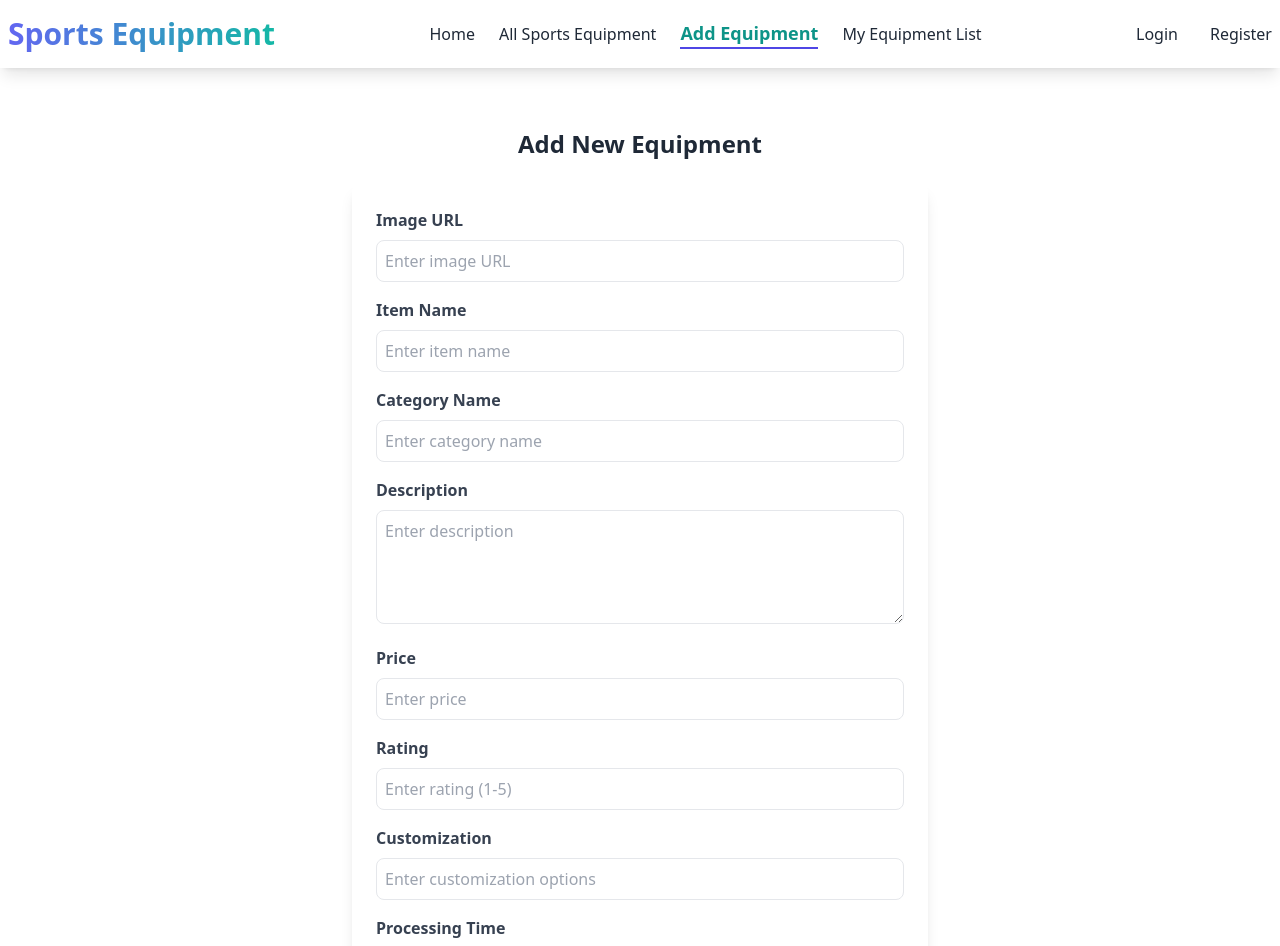
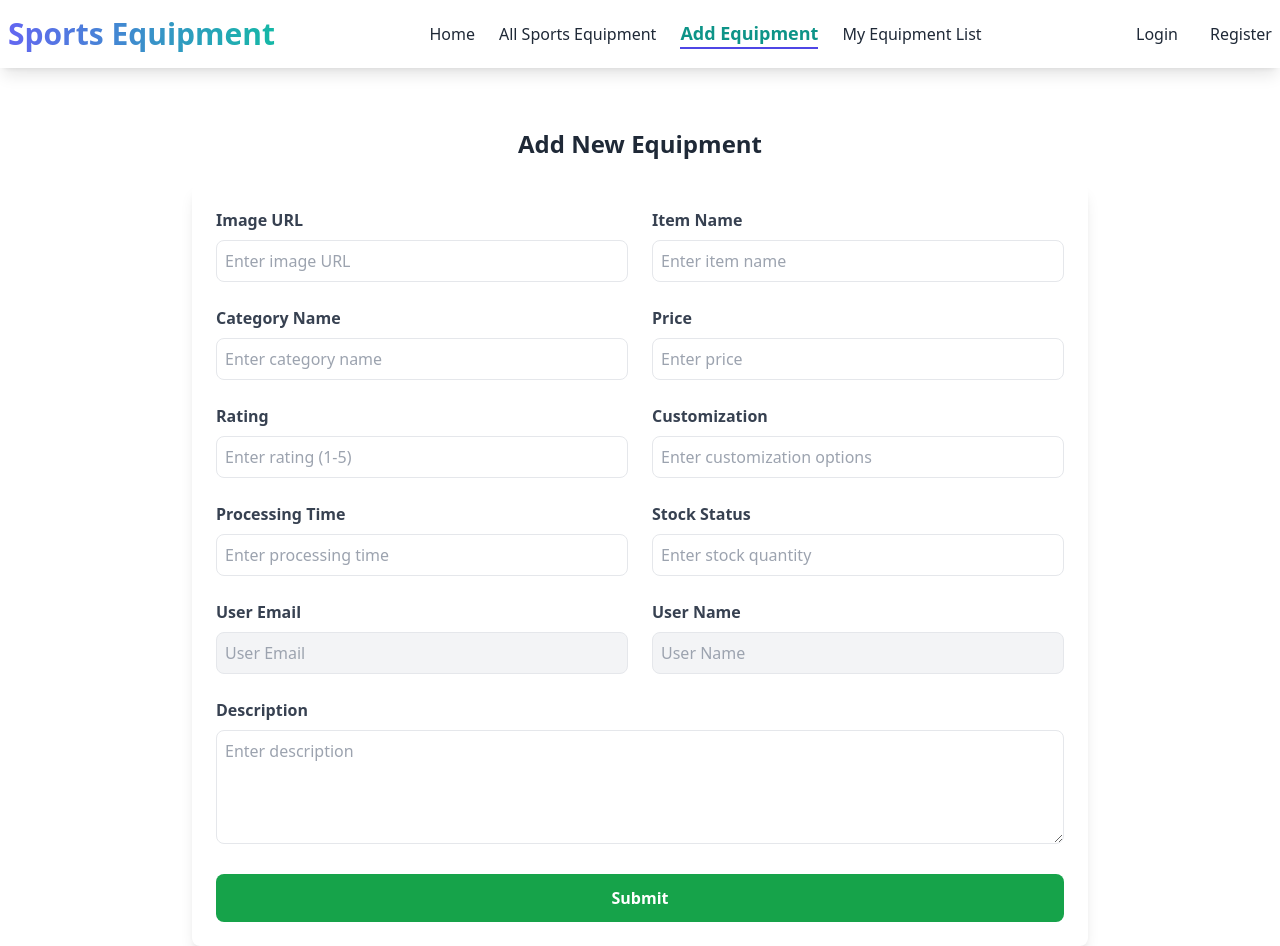
Before and after one commit to masud2005/A10-sports-equipment-store-client, a React (Vite) app: page /add-equipment in a window 1280 px wide. Shown: the top 946 px of the page. Built offline with nearby package versions, Linux system fonts and the light colour scheme; no server answers.

Commit message:
Sports Equipment Store in the MongoDB

```diff
--- a/src/components/Navbar.jsx
+++ b/src/components/Navbar.jsx
@@ -46,7 +46,7 @@ import Swal from 'sweetalert2';
 
 const Navbar = () => {
     const { user, userLogOut } = useContext(AuthContext);
-    console.log(user);
+    // console.log(user);
     const [menuOpen, setMenuOpen] = useState(false);
 
     const handleLogOut = () => {
--- a/src/pages/AddEquipment.jsx
+++ b/src/pages/AddEquipment.jsx
@@ -1,143 +1,93 @@
 import React from 'react';
 
 const AddEquipment = () => {
+
+    const handleAddNewEquipment = (e) => {
+        e.preventDefault();
+        const form = e.target;
+        const image = form.image.value;
+        const itemName = form.itemName.value;
+        const categoryName = form.categoryName.value;
+        const price = form.price.value;
+        const rating = form.rating.value;
+        const customization = form.customization.value;
+        const processingTime = form.processingTime.value;
+        const stockStatus = form.stockStatus.value;
+        const userEmail = form.userEmail.value;
+        const userName = form.userName.value;
+        const description = form.description.value;
+
+        const newEquipment = { image, itemName, categoryName, price, rating, customization, processingTime, stockStatus, userEmail, userName, description };
+
+        fetch('http://localhost:5000/equipments', {
+            method: 'POST',
+            headers: {
+                'Content-Type': 'application/json'
+            },
+            body: JSON.stringify(newEquipment)
+        })
+            .then(res => res.json())
+            .then(data => {
+                console.log(data);
+            })
+    }
+
     return (
         <div className="container mx-auto my-10 p-5">
             <h2 className="text-2xl font-bold text-center mb-6">Add New Equipment</h2>
-            <form className="bg-white shadow-lg p-6 rounded-lg max-w-xl mx-auto">
-                {/* Image */}
-                <div className="mb-4">
-                    <label className="block text-gray-700 font-bold mb-2" htmlFor="image">
-                        Image URL
-                    </label>
-                    <input
-                        type="text"
-                        id="image"
-                        name="image"
-                        className="w-full p-2 border rounded-lg"
-                        placeholder="Enter image URL"
-                    />
+            <form onSubmit={handleAddNewEquipment} className="bg-white shadow-lg p-6 rounded-lg max-w-4xl mx-auto">
+                {/* Grid Layout for Fields */}
+                <div className="grid grid-cols-1 md:grid-cols-2 gap-6">
+                    <div>
+                        <label className="block text-gray-700 font-bold mb-2" htmlFor="image">Image URL</label>
+                        <input type="text" id="image" name="image" className="w-full p-2 border rounded-lg" placeholder="Enter image URL" />
+                    </div>
+                    <div>
+                        <label className="block text-gray-700 font-bold mb-2" htmlFor="itemName">Item Name</label>
+                        <input type="text" id="itemName" name="itemName" className="w-full p-2 border rounded-lg" placeholder="Enter item name" />
+                    </div>
+                    <div>
+                        <label className="block text-gray-700 font-bold mb-2" htmlFor="categoryName">Category Name</label>
+                        <input type="text" id="categoryName" name="categoryName" className="w-full p-2 border rounded-lg" placeholder="Enter category name" />
+                    </div>
+                    <div>
+                        <label className="block text-gray-700 font-bold mb-2" htmlFor="price">Price</label>
+                        <input type="number" id="price" name="price" className="w-full p-2 border rounded-lg" placeholder="Enter price" />
+                    </div>
+                    <div>
+                        <label className="block text-gray-700 font-bold mb-2" htmlFor="rating">Rating</label>
+                        <input type="number" id="rating" name="rating" className="w-full p-2 border rounded-lg" placeholder="Enter rating (1-5)" />
+                    </div>
+                    <div>
+                        <label className="block text-gray-700 font-bold mb-2" htmlFor="customization">Customization</label>
+                        <input type="text" id="customization" name="customization" className="w-full p-2 border rounded-lg" placeholder="Enter customization options" />
+                    </div>
+                    <div>
+                        <label className="block text-gray-700 font-bold mb-2" htmlFor="processingTime">Processing Time</label>
+                        <input type="text" id="processingTime" name="processingTime" className="w-full p-2 border rounded-lg" placeholder="Enter processing time" />
+                    </div>
+                    <div>
+                        <label className="block text-gray-700 font-bold mb-2" htmlFor="stockStatus">Stock Status</label>
+                        <input type="number" id="stockStatus" name="stockStatus" className="w-full p-2 border rounded-lg" placeholder="Enter stock quantity" />
+                    </div>
+                    <div>
+                        <label className="block text-gray-700 font-bold mb-2" htmlFor="userEmail">User Email</label>
+                        <input type="email" id="userEmail" name="userEmail" className="w-full p-2 border rounded-lg bg-gray-100" placeholder="User Email" readOnly />
+                    </div>
+                    <div>
+                        <label className="block text-gray-700 font-bold mb-2" htmlFor="userName">User Name</label>
+                        <input type="text" id="userName" name="userName" className="w-full p-2 border rounded-lg bg-gray-100" placeholder="User Name" readOnly />
+                    </div>
                 </div>
 
-                {/* Item Name */}
-                <div className="mb-4">
-                    <label className="block text-gray-700 font-bold mb-2" htmlFor="itemName">
-                        Item Name
-                    </label>
-                    <input
-                        type="text"
-                        id="itemName"
-                        name="itemName"
-                        className="w-full p-2 border rounded-lg"
-                        placeholder="Enter item name"
-                    />
-                </div>
-
-                {/* Category Name */}
-                <div className="mb-4">
-                    <label className="block text-gray-700 font-bold mb-2" htmlFor="categoryName">
-                        Category Name
-                    </label>
-                    <input
-                        type="text"
-                        id="categoryName"
-                        name="categoryName"
-                        className="w-full p-2 border rounded-lg"
-                        placeholder="Enter category name"
-                    />
-                </div>
-
-                {/* Description */}
-                <div className="mb-4">
-                    <label className="block text-gray-700 font-bold mb-2" htmlFor="description">
-                        Description
-                    </label>
-                    <textarea
-                        id="description"
-                        name="description"
-                        className="w-full p-2 border rounded-lg"
-                        rows="4"
-                        placeholder="Enter description"
-                    ></textarea>
-                </div>
-
-                {/* Price */}
-                <div className="mb-4">
-                    <label className="block text-gray-700 font-bold mb-2" htmlFor="price">
-                        Price
-                    </label>
-                    <input
-                        type="number"
-                        id="price"
-                        name="price"
-                        className="w-full p-2 border rounded-lg"
-                        placeholder="Enter price"
-                    />
-                </div>
-
-                {/* Rating */}
-                <div className="mb-4">
-                    <label className="block text-gray-700 font-bold mb-2" htmlFor="rating">
-                        Rating
-                    </label>
-                    <input
-                        type="number"
-                        id="rating"
-                        name="rating"
-                        className="w-full p-2 border rounded-lg"
-                        placeholder="Enter rating (1-5)"
-                    />
-                </div>
-
-                {/* Customization */}
-                <div className="mb-4">
-                    <label className="block text-gray-700 font-bold mb-2" htmlFor="customization">
-                        Customization
-                    </label>
-                    <input
-                        type="text"
-                        id="customization"
-                        name="customization"
-                        className="w-full p-2 border rounded-lg"
-                        placeholder="Enter customization options"
-                    />
-                </div>
-
-                {/* Processing Time */}
-                <div className="mb-4">
-                    <label className="block text-gray-700 font-bold mb-2" htmlFor="processingTime">
-                        Processing Time
-                    </label>
-                    <input
-                        type="text"
-                        id="processingTime"
-                        name="processingTime"
-                        className="w-full p-2 border rounded-lg"
-                        placeholder="Enter processing time"
-                    />
-                </div>
-
-                {/* Stock Status */}
-                <div className="mb-4">
-                    <label className="block text-gray-700 font-bold mb-2" htmlFor="stockStatus">
-                        Stock Status
-                    </label>
-                    <input
-                        type="number"
-                        id="stockStatus"
-                        name="stockStatus"
-                        className="w-full p-2 border rounded-lg"
-                        placeholder="Enter stock quantity"
-                    />
+                {/* Description Field */}
+                <div className="mt-6">
+                    <label className="block text-gray-700 font-bold mb-2" htmlFor="description">Description</label>
+                    <textarea id="description" name="description" className="w-full p-2 border rounded-lg" rows="4" placeholder="Enter description"></textarea>
                 </div>
 
                 {/* Submit Button */}
-                <button
-                    type="submit"
-                    className="w-full bg-green-600 text-white p-3 rounded-lg font-bold hover:bg-green-700"
-                >
-                    Submit
-                </button>
+                <button type="submit" className="mt-6 w-full bg-green-600 text-white p-3 rounded-lg font-bold hover:bg-green-700">Submit</button>
             </form>
         </div>
     );
```
